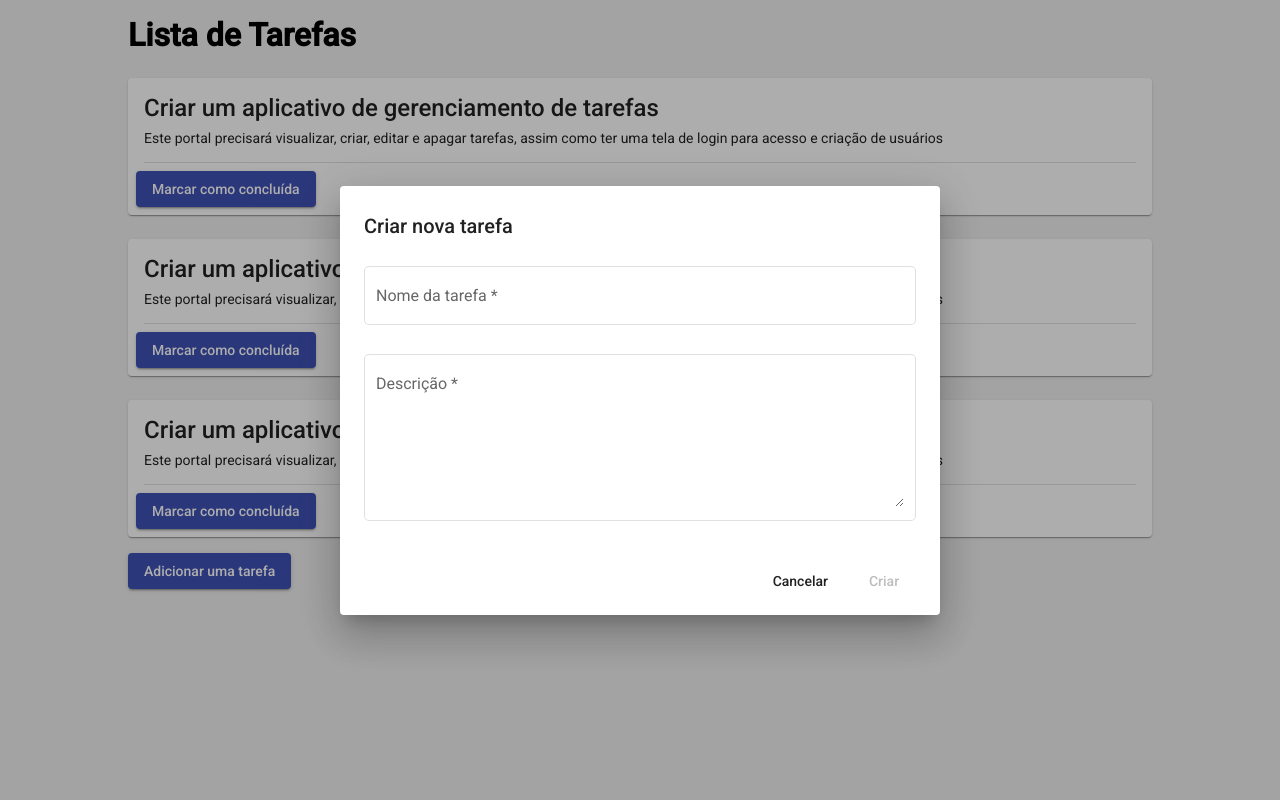
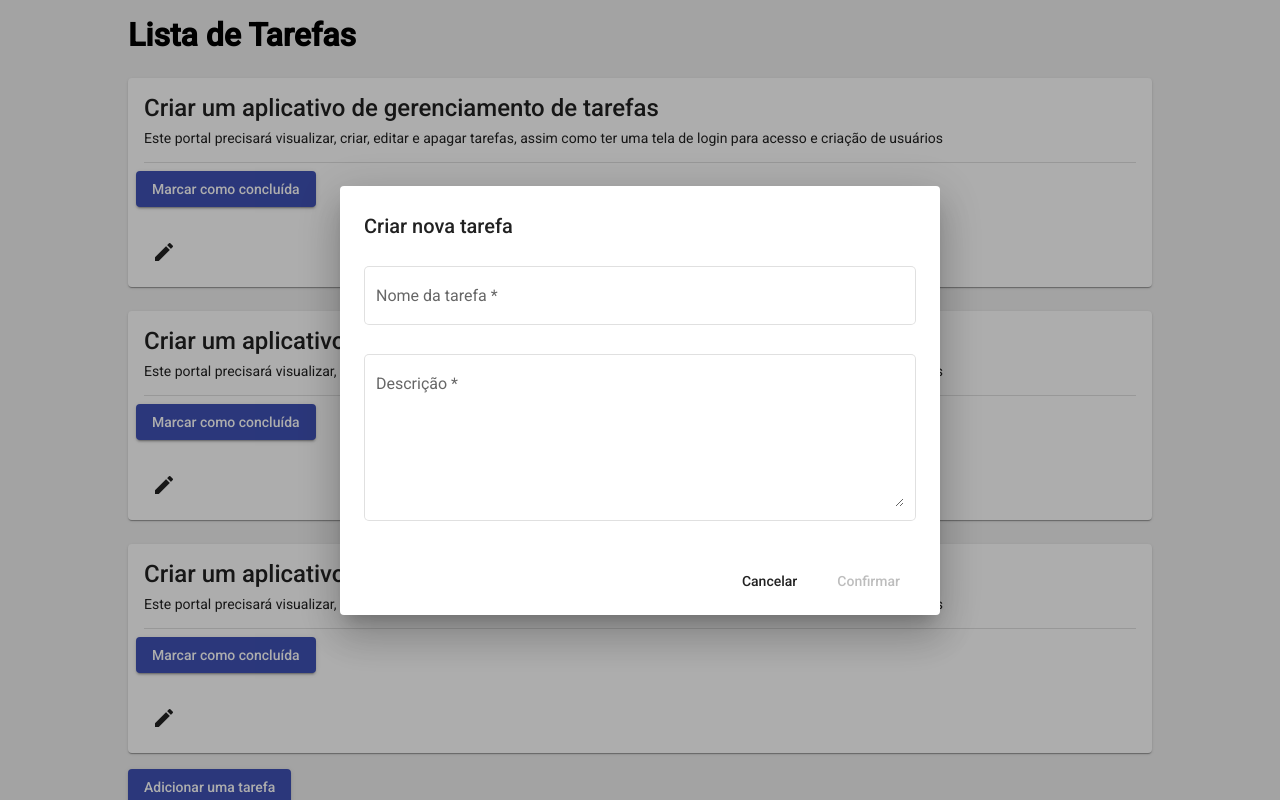
Before and after one commit to leouno99/task-manager, an Angular app: page /task-list in a window 1280 px wide. Both pictures are taken after a click on the button "Adicionar uma tarefa". Built offline with nearby package versions, Linux system fonts and the light colour scheme.

Commit message:
Funcionalidade de edição de tarefa

```diff
--- a/src/app/task-list/dialogs/task-form-dialog/task-form-dialog.component.html
+++ b/src/app/task-list/dialogs/task-form-dialog/task-form-dialog.component.html
@@ -1,5 +1,5 @@
 <div class="task-form-dialog">
-    <h1 mat-dialog-title>Criar nova tarefa</h1>
+    <h1 mat-dialog-title>{{data ? 'Editar uma tarefa' : 'Criar nova tarefa'}}</h1>
     <div mat-dialog-content>
         <form [formGroup]="form" class="task-form">
             <mat-form-field class="example-full-width" appearance="outline">
@@ -15,6 +15,6 @@
     </div>
     <div mat-dialog-actions align="end">
         <button mat-button mat-dialog-close>Cancelar</button>
-        <button mat-button (click)="onCreateTask()" [disabled]="form.invalid">Criar</button>
+        <button mat-button (click)="onSubmit()" [disabled]="form.invalid">Confirmar</button>
     </div>
 </div>
--- a/src/app/task-list/dialogs/task-form-dialog/task-form-dialog.component.ts
+++ b/src/app/task-list/dialogs/task-form-dialog/task-form-dialog.component.ts
@@ -1,5 +1,5 @@
-import { Component, OnInit } from '@angular/core';
-import { MatDialogRef } from '@angular/material/dialog';
+import { Component, Inject, OnInit } from '@angular/core';
+import { MAT_DIALOG_DATA, MatDialogRef } from '@angular/material/dialog';
 import { Task } from 'src/app/models/task';
 import { FormGroup, FormControl, Validators } from '@angular/forms';
 
@@ -16,15 +16,19 @@ export class TaskFormDialogComponent implements OnInit {
     done: new FormControl(false)
   })
 
-  constructor(public dialogRef: MatDialogRef<TaskFormDialogComponent>) { }
+  constructor(
+    public dialogRef: MatDialogRef<TaskFormDialogComponent>,
+    @Inject(MAT_DIALOG_DATA) public data: Task
+  ) { }
 
   ngOnInit(): void {
+    if (this.data) {
+      this.form.setValue(this.data);
+    }
   }
 
-  onCreateTask() {
-    let newTask: Task = this.form.value;
-
-    this.dialogRef.close(newTask)
+  onSubmit() {
+    this.dialogRef.close(this.form.value);
   }
 
 }
--- a/src/app/task-list/task-card/task-card.component.html
+++ b/src/app/task-list/task-card/task-card.component.html
@@ -7,4 +7,8 @@
     <mat-card-actions>
         <button mat-raised-button color="primary" (click)="onStatusChange()">{{task.done ? 'Marcar como incompleta' : 'Marcar como concluída'}}</button>
     </mat-card-actions>
+
+    <button mat-icon-button (click)="onEditTask()">
+        <mat-icon>edit</mat-icon>
+    </button>
 </mat-card>
--- a/src/app/task-list/task-card/task-card.component.ts
+++ b/src/app/task-list/task-card/task-card.component.ts
@@ -1,5 +1,7 @@
 import { Component, Input, OnInit } from '@angular/core';
+import { MatDialog } from '@angular/material/dialog';
 import { Task } from 'src/app/models/task';
+import { TaskFormDialogComponent } from '../dialogs/task-form-dialog/task-form-dialog.component';
 
 @Component({
   selector: 'task-card',
@@ -10,7 +12,7 @@ export class TaskCardComponent implements OnInit {
 
   @Input() task!: Task
 
-  constructor() { }
+  constructor(public dialog: MatDialog) { }
 
   ngOnInit(): void {
   }
@@ -19,4 +21,20 @@ export class TaskCardComponent implements OnInit {
     this.task.done = !this.task.done;
   }
 
+  onEditTask() {
+    let dialogRef = this.dialog.open(TaskFormDialogComponent, {
+      width: "600px",
+      autoFocus: false,
+      data: this.task
+    })
+
+    dialogRef.afterClosed().subscribe(
+      res => {
+        if (res) {
+          this.task = res;
+        }
+      }
+    )
+  }
+
 }
--- a/src/app/task-list/task-list.module.ts
+++ b/src/app/task-list/task-list.module.ts
@@ -12,7 +12,7 @@ import { MatDialogModule } from '@angular/material/dialog';
 import { MatInputModule } from '@angular/material/input';
 import { MatFormFieldModule } from '@angular/material/form-field';
 import { ReactiveFormsModule } from '@angular/forms';
-
+import { MatIconModule } from '@angular/material/icon';
 
 @NgModule({
   declarations: [
@@ -29,7 +29,8 @@ import { ReactiveFormsModule } from '@angular/forms';
     MatDialogModule,
     MatInputModule,
     MatFormFieldModule,
-    ReactiveFormsModule
+    ReactiveFormsModule,
+    MatIconModule
   ]
 })
 export class TaskListModule { }
```
